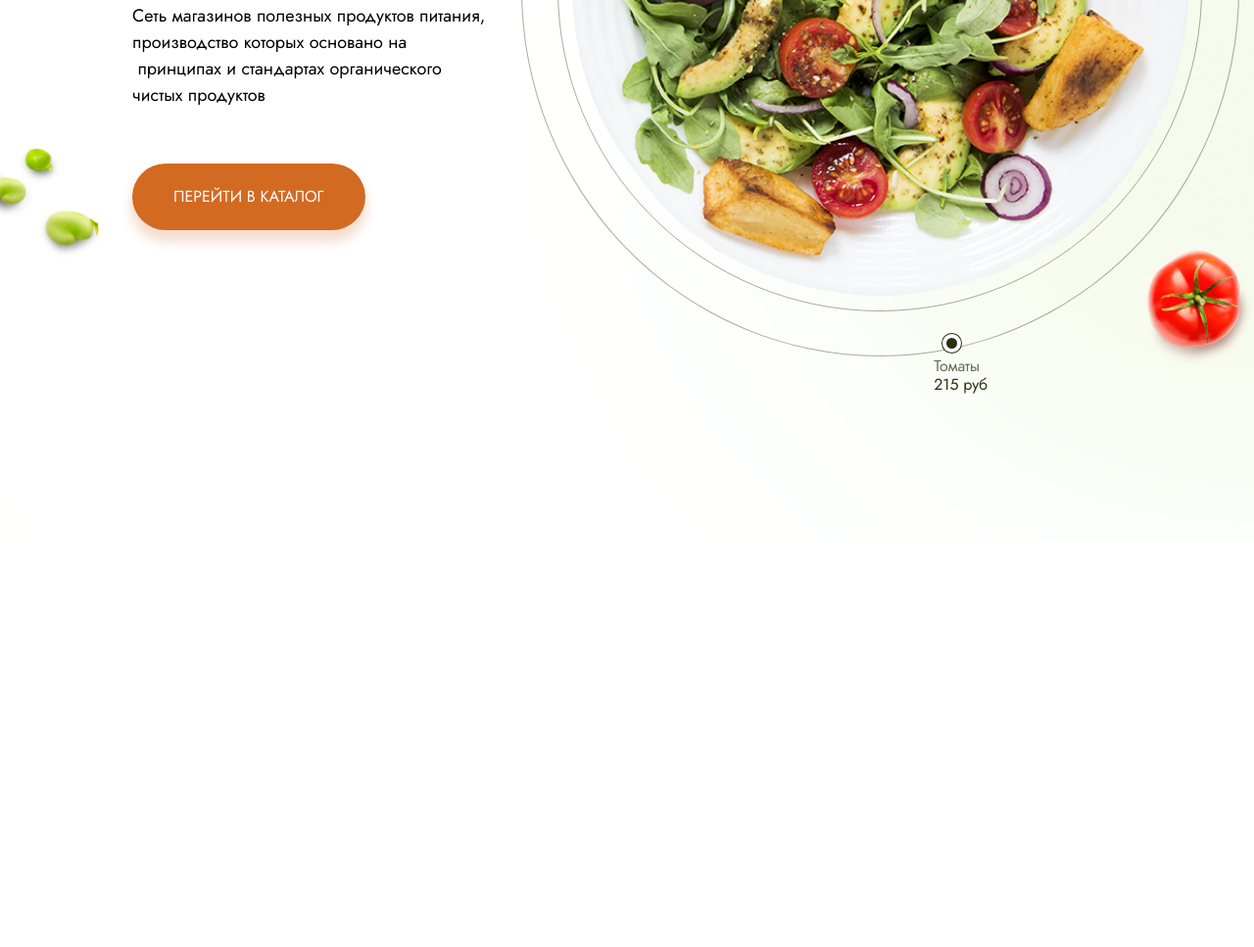
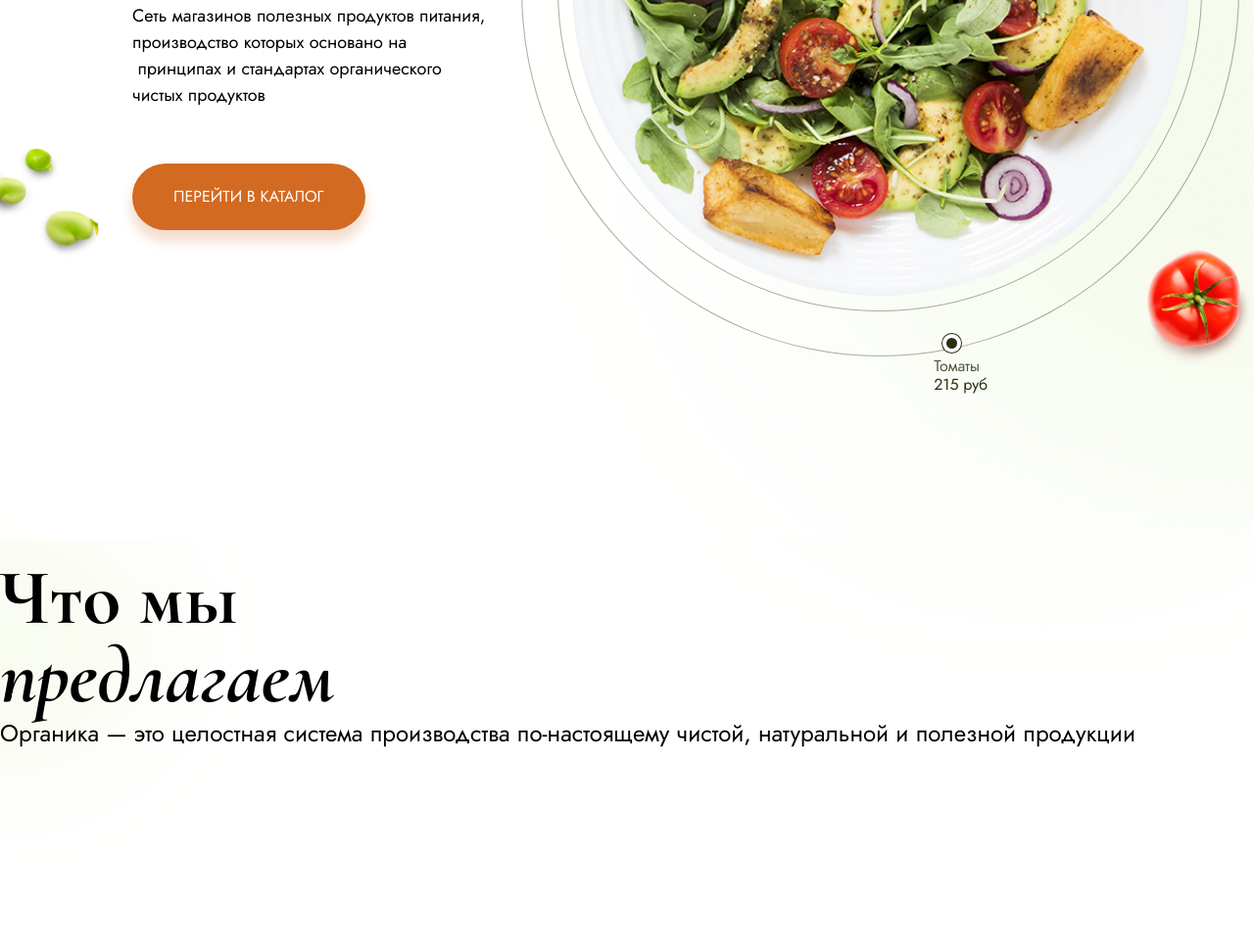
Before and after one commit to getdownlol/comeback, a website built with webpack: page src/index.html in a window 1280 px wide. Shown: the part 526-1493 px from the top of the page at 98% size. Before the commit the page ends 1077 px from the top, so only its background shows below. Built offline with nearby package versions, Linux system fonts and the light colour scheme.

Commit message:
add new files

```diff
--- a/src/index.html
+++ b/src/index.html
@@ -86,8 +86,17 @@
         <img class="main__cucumber" src="images/image cucumber_.png" alt="">
     </div>
 </div>
-
-
+<section class="offer">
+    <div class="comtainer">
+        <h1 class="title title_block">
+            Что мы
+            <span class="title__span">предлагаем</span>
+        </h1>
+        <div class="offer__text">
+            <p class="description description_size-m">Органика — это целостная система производства по-настоящему чистой, натуральной и полезной продукции</p>
+        </div>
+    </div>
+</section>
 
   </body>
 </html>
--- a/src/styles/main.scss
+++ b/src/styles/main.scss
@@ -244,7 +244,7 @@ display: block;
 
    &__food{
     display: block;
-    color: rgba($green, 0.7)
+    color: rgba($green, 0.8)
    }
 
 }
```
